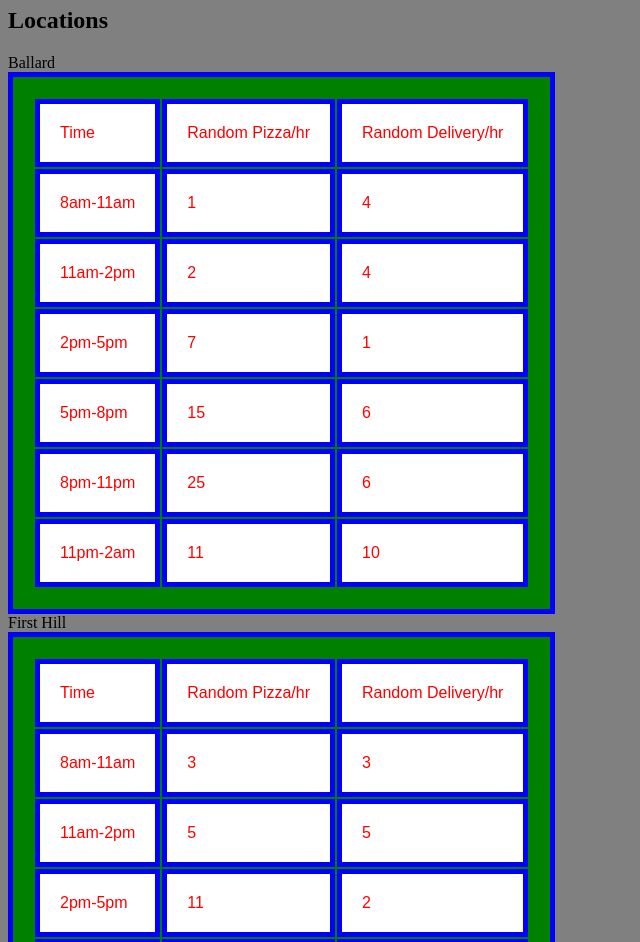
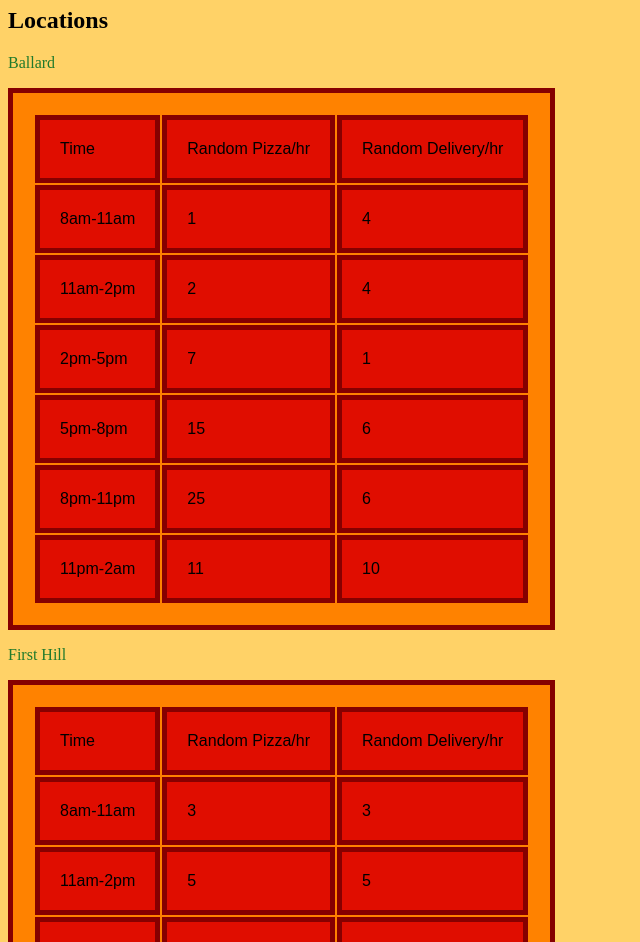
Before and after one commit to mistymadonna/wed-models, a plain HTML site: page index.html in a window 1280 px wide. Shown: the part 73-1015 px from the top of the page, without its empty margins (0-640 px from the left). Drawn offline with Linux system fonts and the light colour scheme.

Commit message:
fixed table data color and changed the color palette of the entire page in css

```diff
--- a/index.html
+++ b/index.html
@@ -9,12 +9,18 @@
 <body>
   <h1>pizza3001: Houston, we have pizza.</h1>
   <h2>Locations</h2>
-  <table id="ballard">Ballard</table>
-  <table id="firstHill">First Hill</table>
-  <table id="theInternationalDistrict">The International District</table>
-  <table id="southlakeUnion">SouthLake Union</table>
-  <table id="georgetown">Georgetown</table>
-  <table id="ravenna">Ravenna</table>
+  <p class="location-name">Ballard</p>
+  <table id="ballard"></table>
+  <p class="location-name">First Hill</p>
+  <table id="firstHill"></table>
+  <p class="location-name">The International District</p>
+  <table id="theInternationalDistrict"></table>
+  <p class="location-name">Southlake Union</p>
+  <table id="southlakeUnion"></table>
+  <p class="location-name">Georgetown</p>
+  <table id="georgetown"></table>
+  <p class="location-name">Ravenna</p>
+  <table id="ravenna"></table>
   <h2>Hours</h2>
   <p>8:00am to 2:00am, Tuesday - Sunday, Closed on Mondays.</p>
 
--- a/style.css
+++ b/style.css
@@ -1,17 +1,26 @@
 * {
-  background-color: gray;
+  background-color: #FFD267;
 }
 
 table, tr, td {
-  background-color: green;
-  border: 5px solid blue;
+  background-color: #FF8200;
+  border: 5px solid #860000;
   /*border-radius: 80px;*/
-  padding: 20px
+  padding: 20px;
 }
 
 td {
   /*border-radius: 25px;*/
-  color: red;
-  background-color: white;
+  color: black;
+  background-color: #E00D00;
   font-family: sans-serif;
 }
+
+h2 {
+  color: black;
+}
+
+
+.location-name{
+  color: #217A2B;
+}
```
